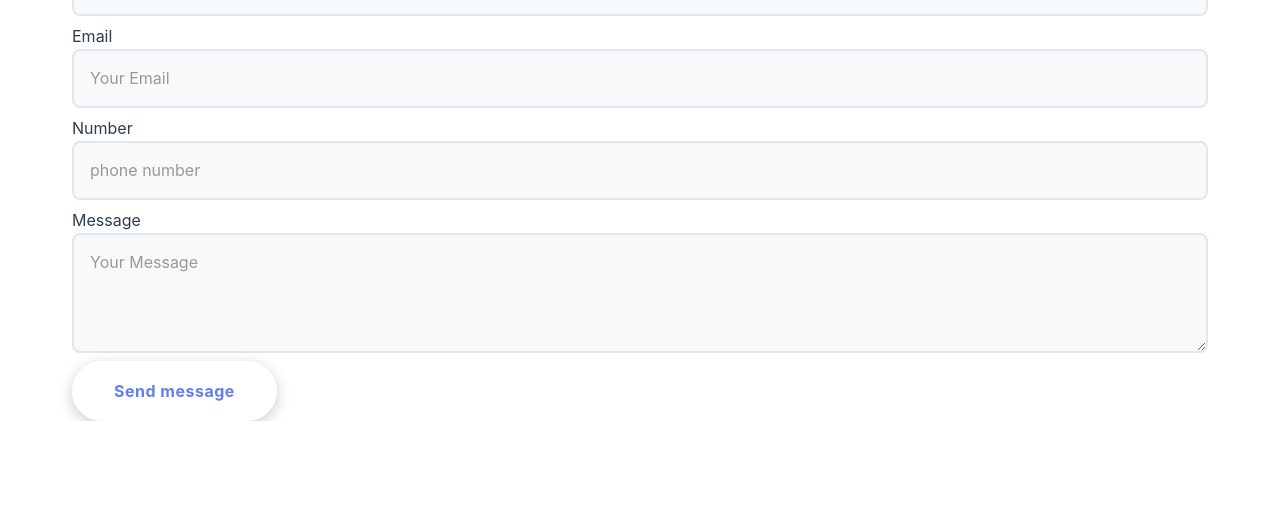
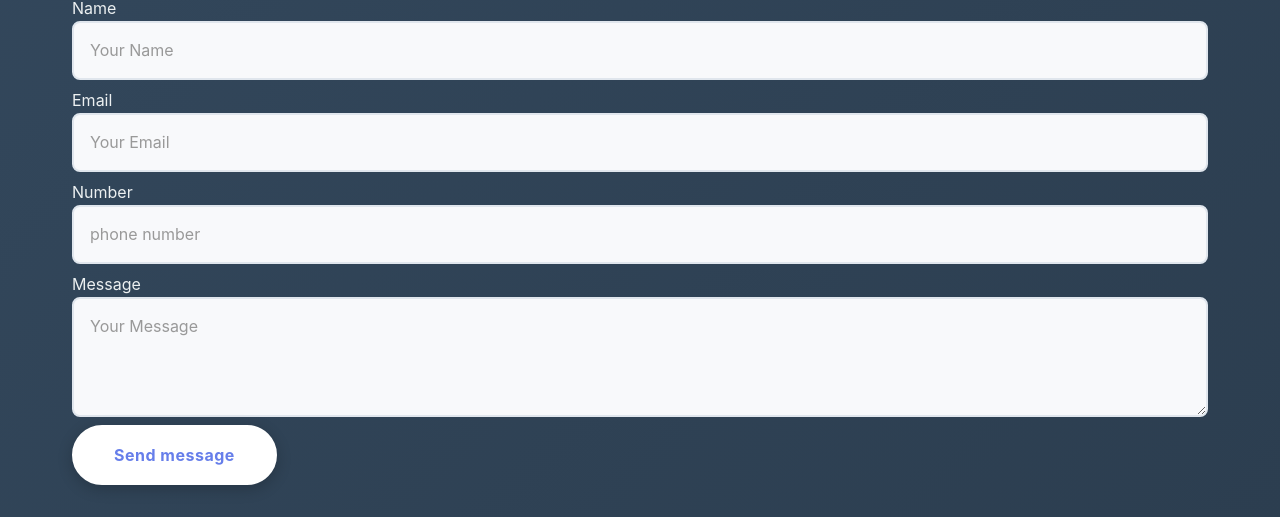
Before and after one commit to kssinnovate/kssinnovate-website, a plain HTML site: page index.html in a window 1280 px wide. Shown: the part 4555-5072 px from the top of the page. Before the commit the page ends 4976 px from the top, so only its background shows below. Drawn offline with nearby package versions, Linux system fonts and the light colour scheme.

Commit message:
Fix footer colors - use gradient instead of dark - Footer now uses gradient (34495e to 2c3e50) matching your color scheme - NOT dark - uses your professional blue/teal colors - Structure matches Psybergate layout perfectly - Maintains all KSS Innovate content and branding

```diff
--- a/styles.css
+++ b/styles.css
@@ -1105,6 +1105,14 @@ input:checked + .toggle-slider:before {
   text-decoration: underline;
 }
 
+/* Footer - Main Section */
+footer {
+  background: linear-gradient(135deg, #34495e 0%, #2c3e50 100%);
+  color: #ecf0f1;
+  padding: 4rem 2rem 2rem;
+  width: 100%;
+}
+
 /* Responsive adjustments */
 @media (max-width: 768px) {
   .pricing-grid {
```
